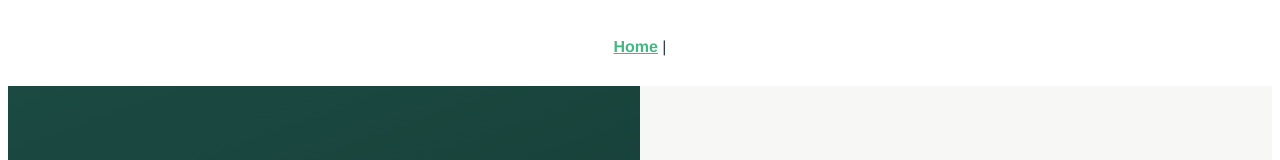
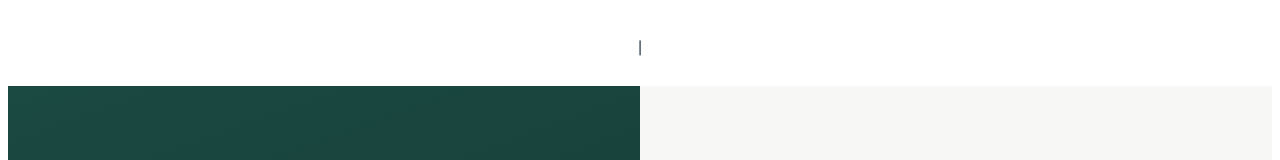
Before and after one commit to jose-lainez3/DAM-UFDS-AGILES, a Vue app in the folder vue/foodorder/: page / in a window 1280 px wide. Shown: the top 160 px of the page. Built offline with nearby package versions, Linux system fonts and the light colour scheme.

Commit message:
coreccion estilo login

```diff
--- a/vue/foodorder/src/App.vue
+++ b/vue/foodorder/src/App.vue
@@ -1,6 +1,5 @@
 <template>
-  <nav>
-    <router-link to="/">Home</router-link> |
+  <nav>|
   </nav>
   <router-view />
 </template>
```
